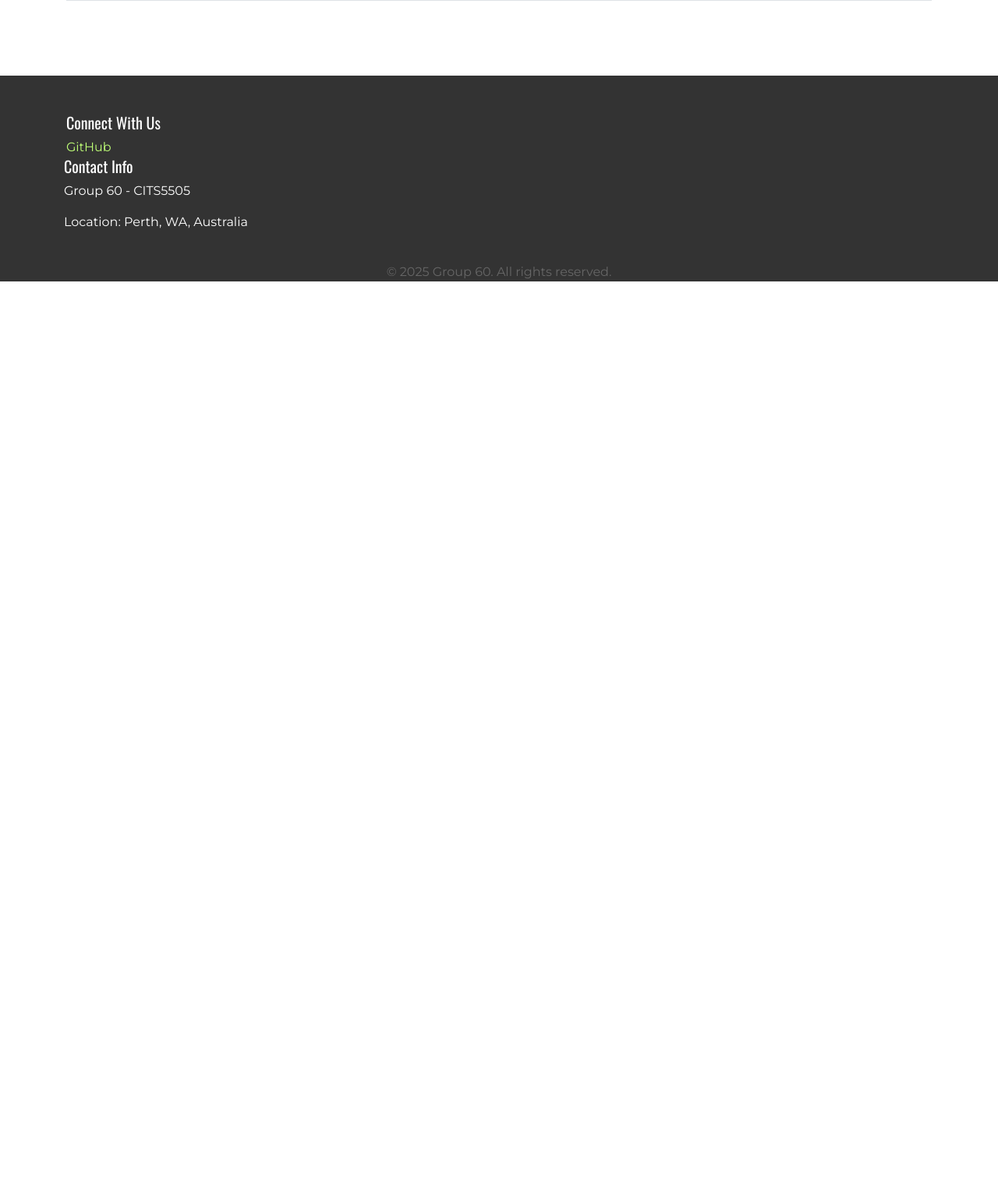
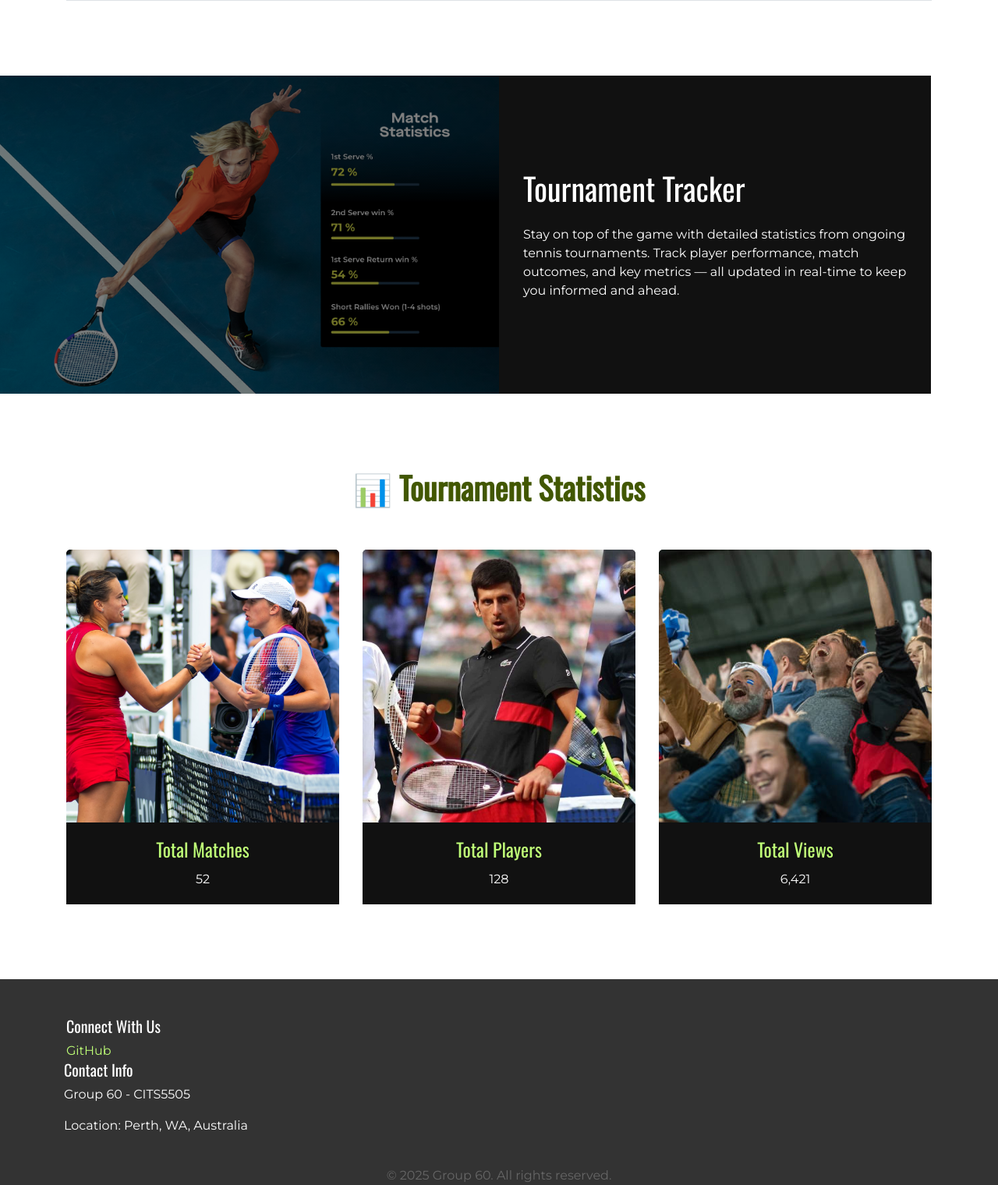
Before and after one commit to ThanhVinhTong/Tennis-Tournament, a Flask app: page / in a window 1280 px wide. Shown: the part 1792-3312 px from the top of the page at 78% size. Before the commit the page ends 2153 px from the top, so only its background shows below. Run offline with Flask 3, Linux system fonts and the light colour scheme; some libraries are stand-ins or nearby versions.

Commit message:
feat(introductory page): add calendar, stats cards

```diff
--- a/app/templates/home.html
+++ b/app/templates/home.html
@@ -131,6 +131,64 @@
     </div>
     <!-- Tennis Match Timetable End -->
 
+    <!-- Tournament Tracker Start -->
+    <div class="container-fluid position-relative tournament-tracker my-5">
+        <div class="container">
+            <div class="row px-3 align-items-center">
+                <div class="col-md-6">
+                </div>
+                <div class="col-md-6 bg-secondary p-y-4-5">
+                    <div class="py-5 px-3">
+                        <h1 class="mb-4 text-white">Tournament Tracker</h1>
+                        <p class="m-0 text-white">Stay on top of the game with detailed statistics from ongoing tennis
+                            tournaments. Track player performance, match outcomes, and key metrics — all updated in
+                            real-time to keep you informed and ahead.</p>
+                    </div>
+                </div>
+            </div>
+        </div>
+    </div>
+    <!-- Tournament Tracker End -->
+
+    <!-- Tournament Start -->
+    <div class="container pt-5 team">
+        <div class="d-flex flex-column text-center mb-5">
+            <h1 class="font-weight-bold" style="color: #425701;">📊 Tournament Statistics</h1>
+        </div>
+        <div class="row">
+            <div class="col-lg-4 col-md-6 mb-5">
+                <div class="card border-0 bg-secondary text-center text-white">
+
+                    <img class="card-img-top" src="{{ url_for('static', filename='images/Total-Match.jpg') }}" alt="">
+                    <div class="card-body bg-secondary">
+                        <h4 class="card-title" style="color: #bfff77;">Total Matches</h4>
+                        <p class="card-text">52</p>
+                    </div>
+                </div>
+            </div>
+            <div class="col-lg-4 col-md-6 mb-5">
+                <div class="card border-0 bg-secondary text-center text-white">
+                    <img class="card-img-top" src="{{ url_for('static', filename='images/silhouette-tennis-player.jpg') }}" alt="">
+                    <div class="card-body bg-secondary">
+                        <h4 class="card-title" style="color: #bfff77;">Total Players</h4>
+                        <p class="card-text">128</p>
+                    </div>
+                </div>
+            </div>
+            <div class="col-lg-4 col-md-6 mb-5">
+                <div class="card border-0 bg-secondary text-center text-white">
+
+                    <img class="card-img-top" src="{{ url_for('static', filename='images/tennis-viewership.png') }}" alt="">
+                    <div class="card-body bg-secondary">
+                        <h4 class="card-title" style="color: #bfff77;">Total Views</h4>
+                        <p class="card-text">6,421</p>
+                    </div>
+                </div>
+            </div>
+        </div>
+    </div>
+    <!-- Tournament End -->
+
     <!-- Footer -->
     <footer class="footer mt-5">
         <div class="container">
```
